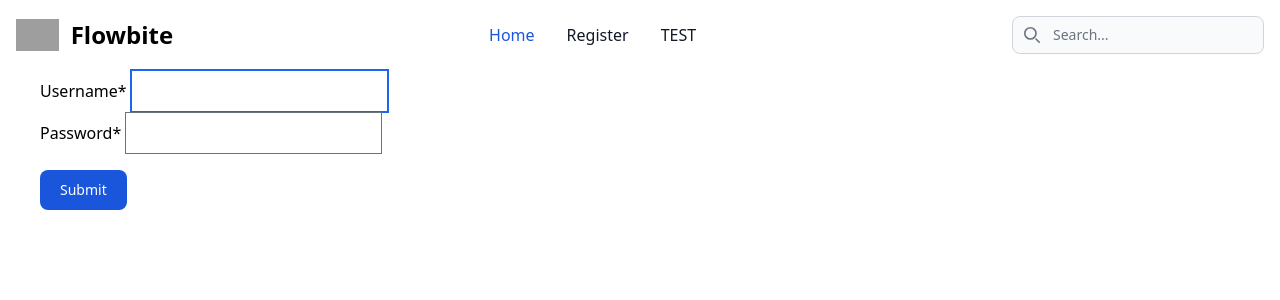
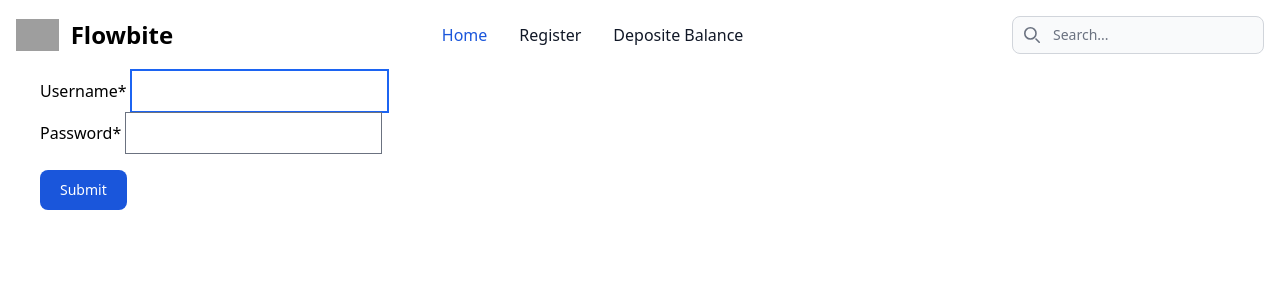
Before and after one commit to foy4748/phitron-django-004, a Django app: page /?next=/deposite-balance/ in a window 1280 px wide. Shown: the top 300 px of the page. Run offline with Django 5.2, Linux system fonts and the light colour scheme; some libraries are stand-ins or nearby versions; grey boxes are pictures that could not be loaded.

Commit message:
Deposite Balance Functionality Added

```diff
--- a/auth_app/forms.py
+++ b/auth_app/forms.py
@@ -38,3 +38,6 @@ class ChangeProfileForm(UserChangeForm):
 
 class DepositeForm(forms.Form):
     deposite_amount = forms.DecimalField(max_digits=12, min_value=0.00)
+
+    class Meta:
+        model = Profile
--- a/auth_app/models.py
+++ b/auth_app/models.py
@@ -4,5 +4,8 @@ from django.db import models
 
 # Create your models here.
 class Profile(models.Model):
-    user = models.OneToOneField(User, on_delete=models.CASCADE, related_name="profile")
+    user = models.OneToOneField(User, related_name="profile", on_delete=models.CASCADE)
     balance = models.DecimalField(decimal_places=2, max_digits=12, default=0.00)
+
+    def __str__(self):
+        return f"Current Balance {self.balance}"
--- a/auth_app/urls.py
+++ b/auth_app/urls.py
@@ -13,4 +13,7 @@ urlpatterns = [
         "password-change/", views.ChangePasswordView.as_view(), name="change_password"
     ),
     path("profile-change/", views.ChangeProfileView.as_view(), name="change_profile"),
+    path(
+        "deposite-balance/", views.DepositeBalanceView.as_view(), name="deposite_form"
+    ),
 ]
--- a/auth_app/views.py
+++ b/auth_app/views.py
@@ -3,16 +3,17 @@ from django.contrib.auth import authenticate, login, logout
 from django.contrib.auth.forms import AuthenticationForm
 from django.contrib.auth.models import User
 from django.contrib import messages
-from django.shortcuts import redirect
+from django.shortcuts import get_object_or_404, redirect
 
 from django.contrib.auth.forms import PasswordChangeForm
 from django.contrib.auth.views import LoginView, PasswordChangeView
 
 from django.urls import reverse_lazy
 from django.views.generic import CreateView, View
-from django.views.generic.edit import UpdateView
+from django.views.generic.edit import FormView, UpdateView
 
-from auth_app.forms import ChangeProfileForm, RegisterForm
+from auth_app.forms import ChangeProfileForm, DepositeForm, RegisterForm
+from auth_app.models import Profile
 
 
 # Create your views here.
@@ -94,3 +95,32 @@ class ChangeProfileView(LoginRequiredMixin, UpdateView):
     def form_invalid(self, form):
         messages.error(self.request, "FAILED to Update Profile")
         return super().form_invalid(form)
+
+
+class DepositeBalanceView(LoginRequiredMixin, FormView):
+    model = Profile
+    form_class = DepositeForm
+    success_url = "/"
+    template_name = "auth_app/deposite_form.html"
+
+    def get_context_data(self, **kwargs):
+        current_ctx = super().get_context_data(**kwargs)
+        current_ctx["profile"] = self.request.user.profile
+        return current_ctx
+
+    # def get_object(self, queryset=None):
+    #     # This method is used to get the instance of the object to be updated
+    #     return get_object_or_404(Profile, user=self.request.user)
+
+    def form_valid(self, form):
+        current_form = form
+        profile = self.request.user.profile
+        profile.balance = profile.balance + current_form.cleaned_data["deposite_amount"]
+        messages.success(self.request, "Deposited balance successfully")
+        profile.save()
+        # current_form.save()
+        return super().form_valid(form)
+
+    def form_invalid(self, form):
+        messages.error(self.request, "FAILED to Deposite Balance")
+        return super().form_invalid(form)
--- a/templates/navbar.html
+++ b/templates/navbar.html
@@ -155,9 +155,9 @@
         </li>
         <li>
           <a
-            href="{% url 'auth:login_form' %}"
+            href="{% url 'auth:deposite_form' %}"
             class="block py-2 px-3 text-gray-900 rounded hover:bg-gray-100 md:hover:bg-transparent md:hover:text-blue-700 md:p-0 dark:text-white md:dark:hover:text-blue-500 dark:hover:bg-gray-700 dark:hover:text-white md:dark:hover:bg-transparent dark:border-gray-700"
-            >TEST</a
+            >Deposite Balance</a
           >
         </li>
       </ul>
```
Also changed, not shown: auth_app/templates/auth_app/deposite_form.html (added, +16 -0 lines).
